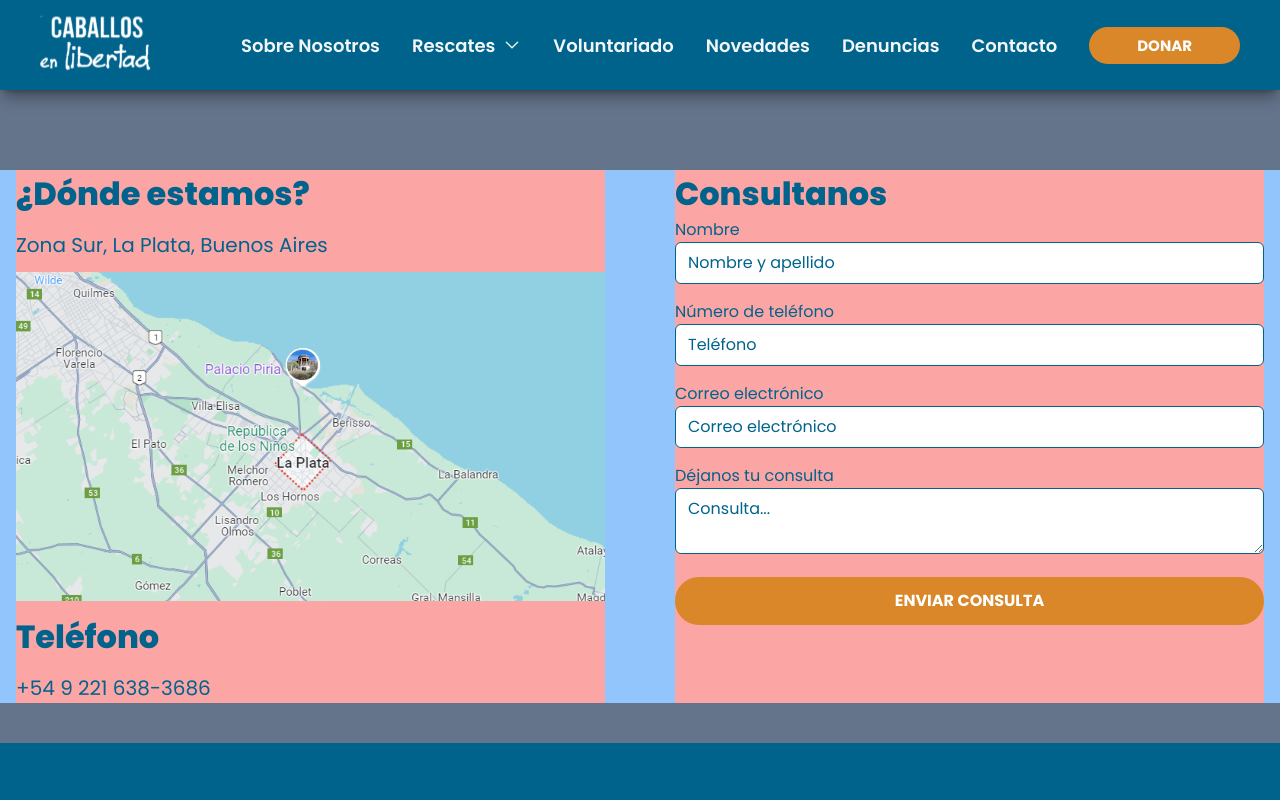
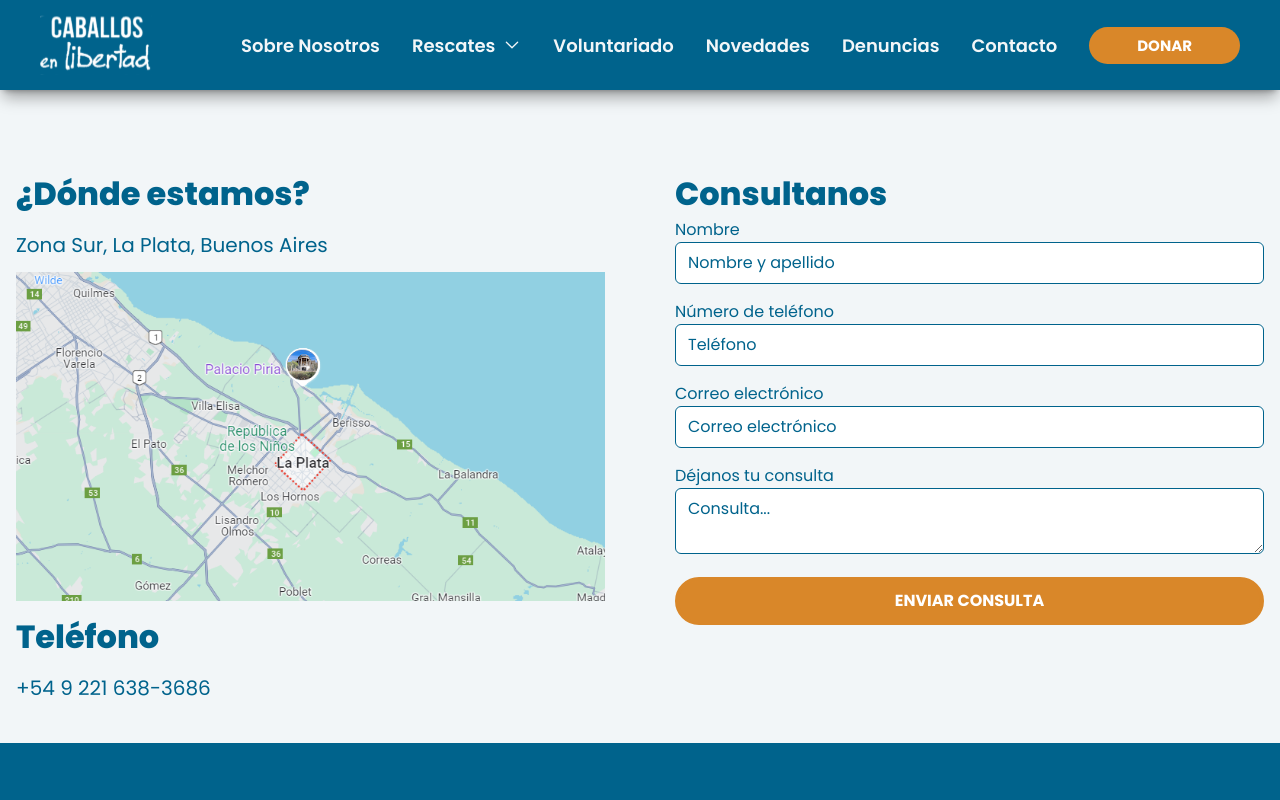
Before and after one commit to inkua/caballosenlibertad, a Next.js app: page /contacto in a window 1280 px wide. Shown: the top 800 px of the page. Built offline with nearby package versions, Linux system fonts and the light colour scheme.

Commit message:
delete css

```diff
--- a/src/app/(main)/components/ContactForm.jsx
+++ b/src/app/(main)/components/ContactForm.jsx
@@ -28,7 +28,7 @@ export default function ContactForm() {
     return phoneRegex.test(phone);
   };
 
-  const sendEmail = (e) => {
+  const sendEmail = async(e) => {
     e.preventDefault();
     const newErrors = {}
     const { name, phone, email, message } = formData;
@@ -48,35 +48,26 @@ export default function ContactForm() {
     }
     setError({})
 
-   /*  const templateParams = {
-      to_name:name,
-      to_email:email,
-      to_phone:phone,
-      to_message:message,
-    };
-    emailjs
-      .send(
-        "service_kpthywi",
-        "template_9ucv509",
-        templateParams,
-        "4OsPSznZkOVZOJgqV"
-      )
-      .then(() => {
-        console.log("Email enviado");
-        setFormData({
-          name:"",
-          phone:"",
-          email:"",
-          message:""
-        })
-      }),(error) =>{
-        console.log("Error al enviar", error)
-      }
-      ; */
+    try {
+      const response = await fetch('/api/contact',{
+        method:"POST",
+        headers: { "Content-Type": "application/json" },
+        body: JSON.stringify(formData),
+      })
+
+      if (response.ok) {
+        setFormData({ name: '', phone: '', email: '', message: '' }); // Limpia el formulario
+        alert(`Mensaje enviado`);
+    } else {
+        alert(`Error`);
+    }
+    } catch (error) {
+      console.log(error)
+    }
   };
 
   return (
-    <div className="w-full bg-red-300 md:basis-1/2">
+    <div className="w-full md:basis-1/2">
       <h2 className="font-extrabold text-primary text-[20px] md:text-[32px] duration-200">
         Consultanos
       </h2>
--- a/src/app/(main)/components/ContactMap.jsx
+++ b/src/app/(main)/components/ContactMap.jsx
@@ -3,7 +3,7 @@ import React from 'react'
 import map from '/public/assets/ubicación_mapa.png'
 export default function ContactMap({ubication, phone}) {
   return (
-    <div className='flex flex-col justify-between gap-3 w-full bg-red-300 md:basis-1/2'>
+    <div className='flex flex-col justify-between gap-3 w-full md:basis-1/2'>
         <h2 className='font-extrabold text-primary text-[20px] md:text-[32px] duration-200'>¿Dónde estamos?</h2>
         <p className='text-primary text-[16px] md:text-[20px] duration-200'>{ubication}</p>
         <Image src={map} alt='La Plata, Buenos Aires' width={400} height={400} className='w-full' />
--- a/src/app/(main)/contacto/page.jsx
+++ b/src/app/(main)/contacto/page.jsx
@@ -4,8 +4,8 @@ import ContactForm from '../components/ContactForm'
 
 export default function page() {
   return (
-    <main className='pb-10 bg-slate-500 pt-[70px] lg:pt-[170px] lg:mx-auto '>
-        <div className='flex flex-col md:flex-row justify-center gap-[70px] px-mobile md:px-tablet xl:px-mobile bg-blue-300 max-w-content mx-auto'>
+    <main className='pb-10 pt-[70px] lg:pt-[170px] lg:mx-auto '>
+        <div className='flex flex-col md:flex-row justify-center gap-[70px] px-mobile md:px-tablet xl:px-mobile max-w-content mx-auto'>
           <ContactMap phone={"+54 9 221 638-3686"} ubication={"Zona Sur, La Plata, Buenos Aires"} />
           <ContactForm />
         </div>
```
